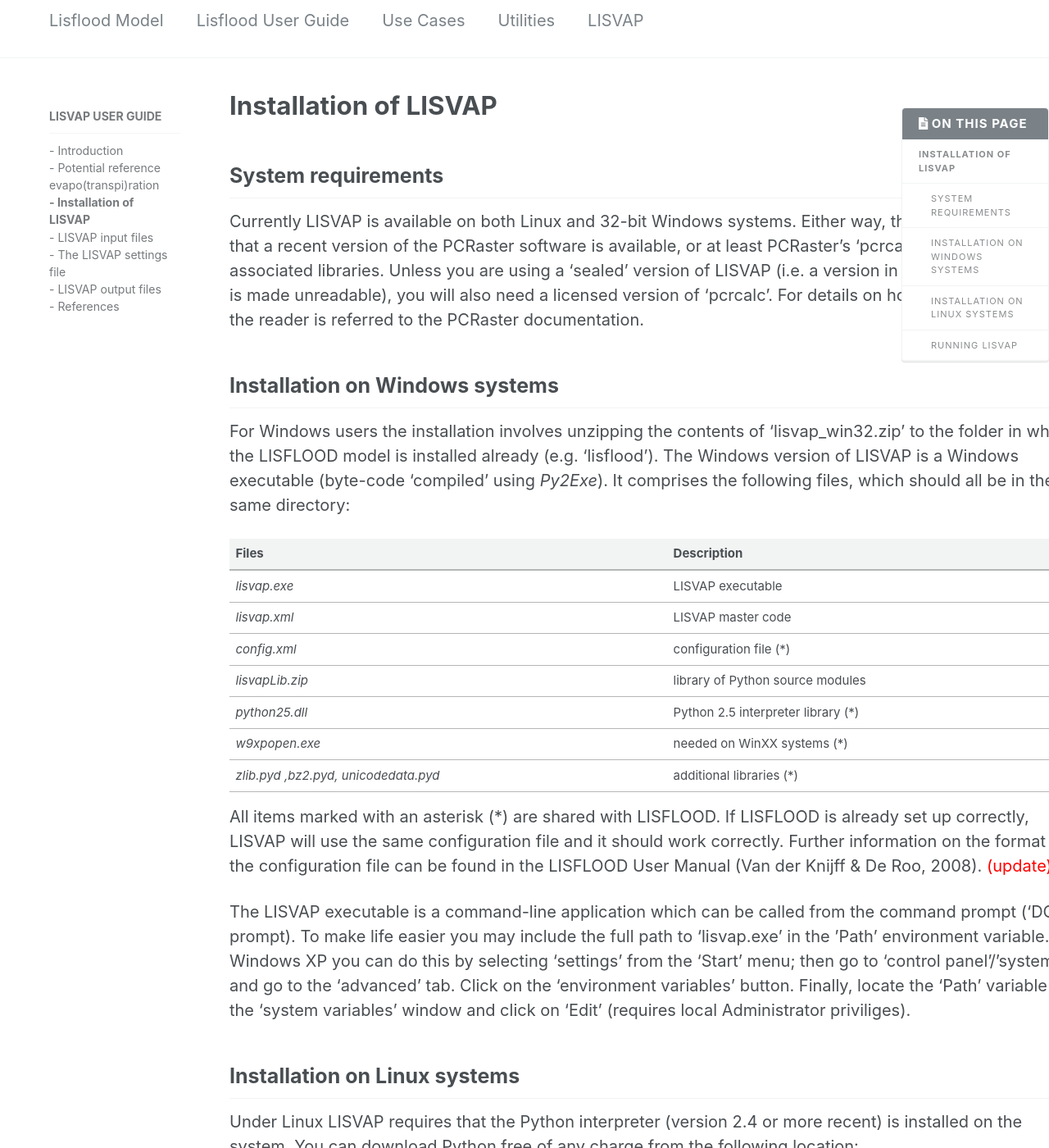
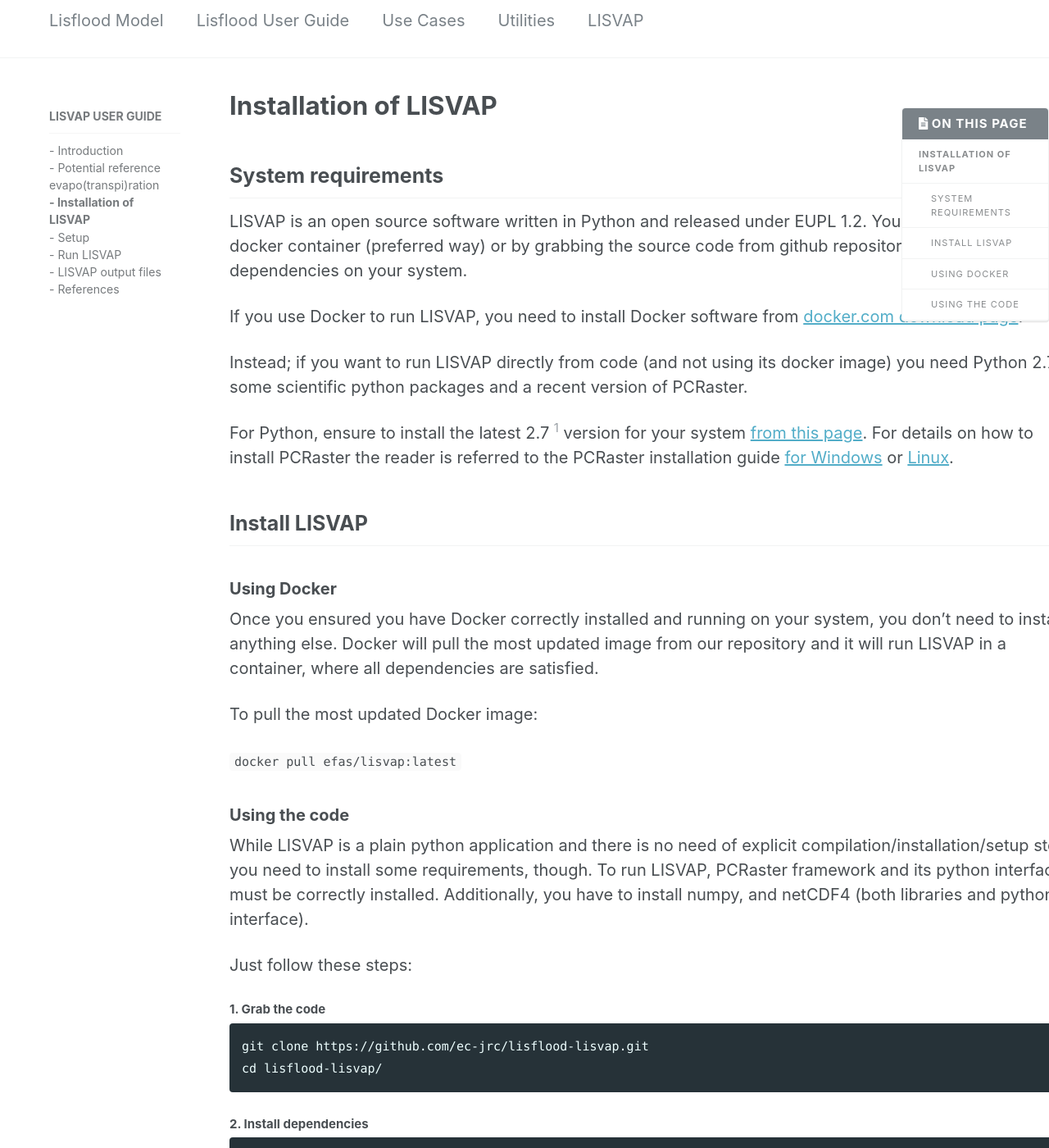
Before and after one commit to ec-jrc/lisflood-lisvap, a Jekyll site: the page built from 3_LISVAP_installation/index.md, in a window 1280 px wide and 1400 px high. Shown: the whole window at 82% size. Built offline with Jekyll 4.4.1, drawn with Linux system fonts in a browser that asks for light colours; nearby versions of some CDN libraries; our own code applies the rules of GitHub Pages for plain Markdown files; some of the changed text lies outside the part shown.

Commit message:
first commit #6

````diff
--- /dev/null
+++ b/3_1_LISVAP_setup/index.md
@@ -0,0 +1,124 @@
+## Prepare the environment
+
+Before to run LISVAP, you need to:
+
+1. Prepare base maps
+2. Prepare input dataset
+3. Compile the XML settings file
+
+
+### Prepare base maps
+
+LISVAP needs some base maps representing areas of simulation. These basemaps must be coherent with input dataset, which means having same area (or containing it), and projection.
+
+
+   **Table:** *Base maps*
+
+
+| Map name                          |  Description                                                                                                                  |
+| --------------------------------- | ----------------------------------------------------------------------------------------------------------------------------- |
+| DEM                               | Digital Elevation Model. Used in temperature correction.                                                                      |
+| Area map                          | Boolean map of the AOI                                                                                                        |
+| Latitude                          | Latitude map. Each cell holds *latitude* coordinate value of the corresponding cell in DEM and Area maps                      |
+| Longitude                         | Longitude map. Each cell holds *longitude* of the corresponding cell in DEM and Area maps                                     |
+
+
+On repository, you can find [base maps](https://github.com/ec-jrc/lisflood-lisvap/tree/master/basemaps) for Europe (EFAS domain).
+
+
+### Input dataset
+
+LISVAP model inputs are meteo variables, provided as netCDF mapstacks (timeseries of 2D georeferenced variables).
+Depending on available meteo variables, you can setup LISVAP to run on two different datasets, EFAS or CORDEX [^1].
+
+[^1]: [CORDEX](https://www.cordex.org/)
+
+#### EFAS
+
+Input variables for the _"EFAS run"_ are:
+
+   **Table:** *Input variables for the "EFAS run"*
+
+| Variable name                     |  Description                            |
+| --------------------------------- | --------------------------------------- |
+| PD                                | Actual vapour pressure \[mbar\]          |
+| RG                                | rgd - calculated solar radiation \[W/m2\]|
+| TN                                | Minimum daily temperature \[deg C\]      |
+| TX                                | Maximum daily temperature \[deg C\]      |
+| WS                                | Wind speed at 10 m from surface \[m/s\]  |
+
+
+#### CORDEX
+
+   **Table:** *Input variables for CORDEX run*
+
+
+| Variable name                     |  Description                            |
+| --------------------------------- | --------------------------------------- |
+| PD                                | Actual vapour pressure \[mbar\]          |
+| RG                                | rgd - calculated solar radiation \[W/m2\]|
+| TN                                | Minimum daily temperature \[deg C\]      |
+| TX                                | Maximum daily temperature \[deg C\]      |
+| WS                                | Wind speed at 10 m from surface \[m/s\]  |
+
+### Settings file
+
+
+
+
+## Running LISVAP
+
+There is no difference in running LISVAP in a Docker container or directly by source code. You need to prepare your XML settings file and pass it as argument.
+
+### Using Docker
+
+For Docker, first thing is to map folders using volumes as in the table below. Those paths are configured in the XML settings file that you submit to LISVAP.
+
+
+   **Table:** *Mapping volumes to run LISVAP in Docker*
+
+
+| Volume                            |  Example of folder on your system |  Correspondant folder in Docker | Mapping                        |
+| --------------------------------- | --------------------------------- | ------------------------------- | ------------------------------ |
+| Folder with the XML settings file | ./                                | /tmp                            | -v `pwd`/:/tmp                 |
+| Path containing input dataset     | /DATA/Meteo/2017/EMA              | /input                          | -v /DATA/Meteo/2017/EMA:/input |
+| Path for output                   | /DATA/Lisvap/out                  | /output                         | -v /DATA/Lisvap/out:/output    |
+
+Then, the correspondant Docker command (in Linux) to run the LISVAP container, given mysettings.xml is in current folder, will be:
+
+```bash
+docker run -v $(pwd)/:/tmp -v /DATA/Meteo/2017/EMA:/input -v /DATA/Lisvap/out:/output efas/lisvap:latest /tmp/mysettings.xml
+```
+
+### Using the code
+
+Once alle dependencies are installed, you can run the model using python2 interpreter:
+
+```bash
+python lisvap1.py mysettings.xml -v -t
+```
+
+If you just type `python lisvap1.py` you will see the usage dialogue:
+
+ ```console
+LisvapPy - Lisvap (Global) using pcraster Python framework
+Authors:  Peter Burek, Johan van der Knijff, Ad de Roo
+Version:  Version: 0.2
+Date:  10/04/2019
+Status:  Development
+
+    Arguments list:
+    settings.xml     settings file
+
+    -q --quiet       output progression given as .
+    -v --veryquiet   no output progression is given
+    -l --loud        output progression given as time step, date and discharge
+    -c --checkfiles  input maps and stack maps are checked, output for each input map BUT no model run
+    -h --noheader    .tss file have no header and start immediately with the time series
+    -t --printtime   the computation time for hydrological modules are printed
+
+ ```
+In Docker, you would just type `docker run efas/lisvap:latest`, which is the equivalent of running lisvap1.py without arguments.
+
+The layout of the settings file is detailed in [LISVAP Settings file](/5_LISVAP_settingsfile).
+Along with source code, you will have a settings_tpl.xml file to use as a template to start writing your own settings.
--- a/3_LISVAP_installation/index.md
+++ b/3_LISVAP_installation/index.md
@@ -2,68 +2,51 @@
 
 ## System requirements
 
-Currently LISVAP is available on both Linux and 32-bit Windows systems. Either way, the application requires that a recent version of the PCRaster software is available, or at least PCRaster’s ‘pcrcalc’ application and all associated libraries. Unless you are using a ‘sealed’ version of LISVAP (i.e. a version in which the source code is made unreadable), you will also need a licensed version of ‘pcrcalc’. For details on how to install PCRaster the reader is referred to the PCRaster documentation.
+LISVAP is an open source software written in Python and released under EUPL 1.2.
+You can run LISVAP as a docker container (preferred way) or by grabbing the source code from github repository and install dependencies on your system.
 
-## Installation on Windows systems
+If you use Docker to run LISVAP, you need to install Docker software from [docker.com download page](https://www.docker.com/get-started).
 
-For Windows users the installation involves unzipping the contents of ‘lisvap_win32.zip’ to the folder in which the LISFLOOD model is installed already (e.g. ‘lisflood’). The Windows version of LISVAP is a Windows executable (byte-code ‘compiled’ using *Py2Exe*). It comprises the following files, which should all be in the same directory:
+Instead; if you want to run LISVAP directly from code (and not using its docker image) you need Python 2.7, some scientific python packages and a recent version of PCRaster.
 
+For Python, ensure to install the latest 2.7 [^1] version for your system [from this page](https://www.python.org/downloads/release/python-2716/).
+For details on how to install PCRaster the reader is referred to the PCRaster installation guide [for Windows](http://pcraster.geo.uu.nl/quick-start-guide/)
+or [Linux](http://pcraster.geo.uu.nl/getting-started/pcraster-on-linux/).
 
+[^1]: Next versions of LISVAP will be updated to Python 3.
 
-| Files                                | Description                        |
-| ------------------------------------ | ---------------------------------- |
-| *lisvap.exe*                         | LISVAP executable                  |
-| *lisvap.xml*                         | LISVAP master code                 |
-| *config.xml*                         | configuration file (*)             |
-| *lisvapLib.zip*                      | library of Python source modules   |
-| *python25.dll*                       | Python 2.5 interpreter library (*) |
-| *w9xpopen.exe*                       | needed on WinXX systems (*)        |
-| *zlib.pyd ,bz2.pyd, unicodedata.pyd* | additional libraries  (*)          |
+## Install LISVAP
 
+### Using Docker
 
+Once you ensured you have Docker correctly installed and running on your system, you don't need to install anything else.
+Docker will pull the most updated image from our repository and it will run LISVAP in a container, where all dependencies are satisfied.
 
-All items marked with an asterisk (*) are shared with LISFLOOD. If LISFLOOD is already set up correctly, LISVAP will use the same configuration file and it should work correctly. Further information on the format of the configuration file can be found in the LISFLOOD User Manual (Van der Knijff & De Roo, 2008). <span style="color:red"> (update)</span>
+To pull the most updated Docker image:
 
+`docker pull efas/lisvap:latest`
 
+### Using the code
 
-The LISVAP executable is a command-line application which can be called from the command prompt (‘DOS’ prompt). To make life easier you may include the full path to ‘lisvap.exe’ in the ’Path’ environment variable. In Windows XP you can do this by selecting ‘settings’ from the ‘Start’ menu; then go to ‘control panel’/’system’ and go to the ‘advanced’ tab. Click on the  ‘environment variables’ button. Finally, locate the ‘Path’ variable in the ‘system variables’ window and click on ‘Edit’ (requires local Administrator priviliges).
+While LISVAP is a plain python application and there is no need of explicit compilation/installation/setup steps, you need to install some requirements, though.
+To run LISVAP, PCRaster framework and its python interface must be correctly installed. Additionally, you have to install numpy, and netCDF4 (both libraries and python interface).
 
-## Installation on Linux systems
+Just follow these steps:
 
-Under Linux LISVAP requires that the Python interpreter (version 2.4 or more recent) is installed on the system. You can download Python free of any charge from the following location:
+#### 1. Grab the code
 
- http://www.python.org/
+```bash
+git clone https://github.com/ec-jrc/lisflood-lisvap.git
+cd lisflood-lisvap/
+```
 
+#### 2. Install dependencies
 
+```bash
+pip install -r requirements.txt
+```
 
-The installation process is largely identical to the Windows procedure: unzip the contents of ‘lisvap_linux.zip’ to the LISFLOOD directory. Check if the file ‘lisvap’ is executable. If not, make it executable using:
+For PCRaster, follow official guides:
 
- ```xml
-chmod 755 lisvap
- ```
-
-
-
-## Running LISVAP
-
-Type ‘lisvap’ at the command prompt. You should see something like this:
-
- ```xml
-  LISVAP version July 24 2006
-  Potential evaporation pre-processor for LISFLOOD
-
-     (C) Institute for Environment and Sustainability
-         Joint Research Centre of the European Commission
-         TP261, I-21020 Ispra (Va), Italy
-  usage (1): lisvap [switches] <InputFile>
-  usage (2): lisvap --listoptions (show options only)
-
-   InputFile     : LISVAP input file (see documentation
-                   for description of format)
-   switches:
-             -s  : keep temporary script after simulation
- ```
-
-
-
-You can run LISVAP by typing ‘lisvap’ followed by a specially-formatted settings file. The layout of this file is described in Chapter 5. Chapter 4 explains all other input files. <span style="color:red"> (update)</span>
+* [Windows](http://pcraster.geo.uu.nl/quick-start-guide/)
+* [Linux](http://pcraster.geo.uu.nl/getting-started/pcraster-on-linux/)
--- a/_config.yml
+++ b/_config.yml
@@ -26,17 +26,6 @@
 teaser                   : # path of fallback teaser image, e.g. "/assets/images/500x300.png"
 # breadcrumbs            : false # true, false (default)
 #words_per_minute         : 200
-#comments:
-#  provider               : # false (default), "disqus", "discourse", "facebook", "google-plus", "staticman", "staticman_v2" "custom"
-#  disqus:
-#    shortname            : # https://help.disqus.com/customer/portal/articles/466208-what-s-a-shortname-
-#  discourse:
-#    server               : # https://meta.discourse.org/t/embedding-discourse-comments-via-javascript/31963 , e.g.: meta.discourse.org
-#  facebook:
-#    # https://developers.facebook.com/docs/plugins/comments
-#    appid                :
-#    num_posts            : # 5 (default)
-#    colorscheme          : # "light" (default), "dark"
 staticman:
   allowedFields          : # ['name', 'email', 'url', 'message']
   branch                 : # "master"
@@ -201,27 +190,8 @@
 
 # Plugins (previously gems:)
 plugins:
-#  - jemoji
-#  - jekyll-redirect-from
-#  - jekyll-sitemap
-#  - jekyll-feed
 # mimic GitHub Pages with --safe
 whitelist:
-#  - jemoji
-#  - jekyll-redirect-from
-#  - jekyll-sitemap
-#  - jekyll-feed
-
-# Archives
-#  Type
-#  - GitHub Pages compatible archive pages built with Liquid ~> type: liquid (default)
-#  - Jekyll Archives plugin archive pages ~> type: jekyll-archives
-#  Path (examples)
-#  - Archive page should exist at path when using Liquid method or you can
-#    expect broken links (especially with breadcrumbs enabled)
-#  - <base_path>/tags/my-awesome-tag/index.html ~> path: /tags/
-#  - <base_path/categories/my-awesome-category/index.html ~> path: /categories/
-#  - <base_path/my-awesome-category/index.html ~> path: /
 
 category_archive:
   type: liquid
@@ -242,7 +212,6 @@
 # Defaults
 
 defaults:
-  # _pages
   - scope:
       path: ""
       type: pages
@@ -265,12 +234,12 @@
           url: 2_LISVAP_evaporation
         - title: "- Installation of LISVAP"
           url: 3_LISVAP_installation
-        - title: "- LISVAP input files"
-          url: 4_LISVAP_input
-        - title: "- The LISVAP settings file"
-          url: 5_LISVAP_settingsfile
+        - title: "- Setup"
+          url: 3_1_LISVAP_setup
+        - title: "- Run LISVAP"
+          url: 4_LISVAP_run
         - title: "- LISVAP output files"
-          url: 6_LISVAP_output
+          url: 5_LISVAP_output
         - title: "- References"
           url: 0_References
 
--- a/_includes/toc.html
+++ b/_includes/toc.html
@@ -53,7 +53,7 @@
         {% capture _hAttrToStrip %}{{ _workspace[0] | split: '>' | first }}>{% endcapture %}
         {% assign header = _workspace[0] | replace: _hAttrToStrip, '' %}
 
-        {% assign space = '' %}
+        {% assign space = ' ' %}
         {% for i in (1..indentAmount) %}
             {% assign space = space | prepend: '  ' %}
         {% endfor %}
````
Also changed, not shown: 1_LISVAP_introduction/index.md (+12 -3 lines), 2_LISVAP_evaporation/index.md (+9 -10 lines), 4_LISVAP_run/index.md (renamed from 4_LISVAP_input/index.md, +6 -32 lines), 5_LISVAP_output/index.md (renamed from 6_LISVAP_output/index.md).
